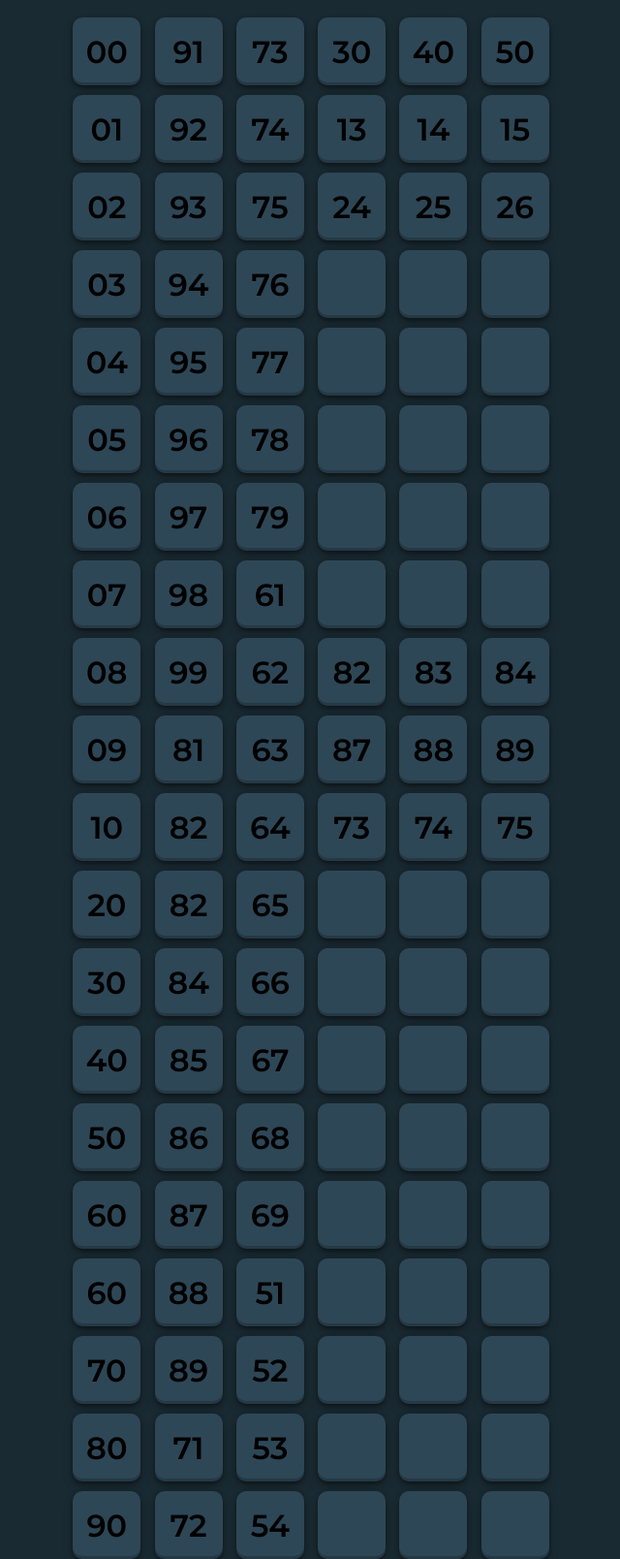
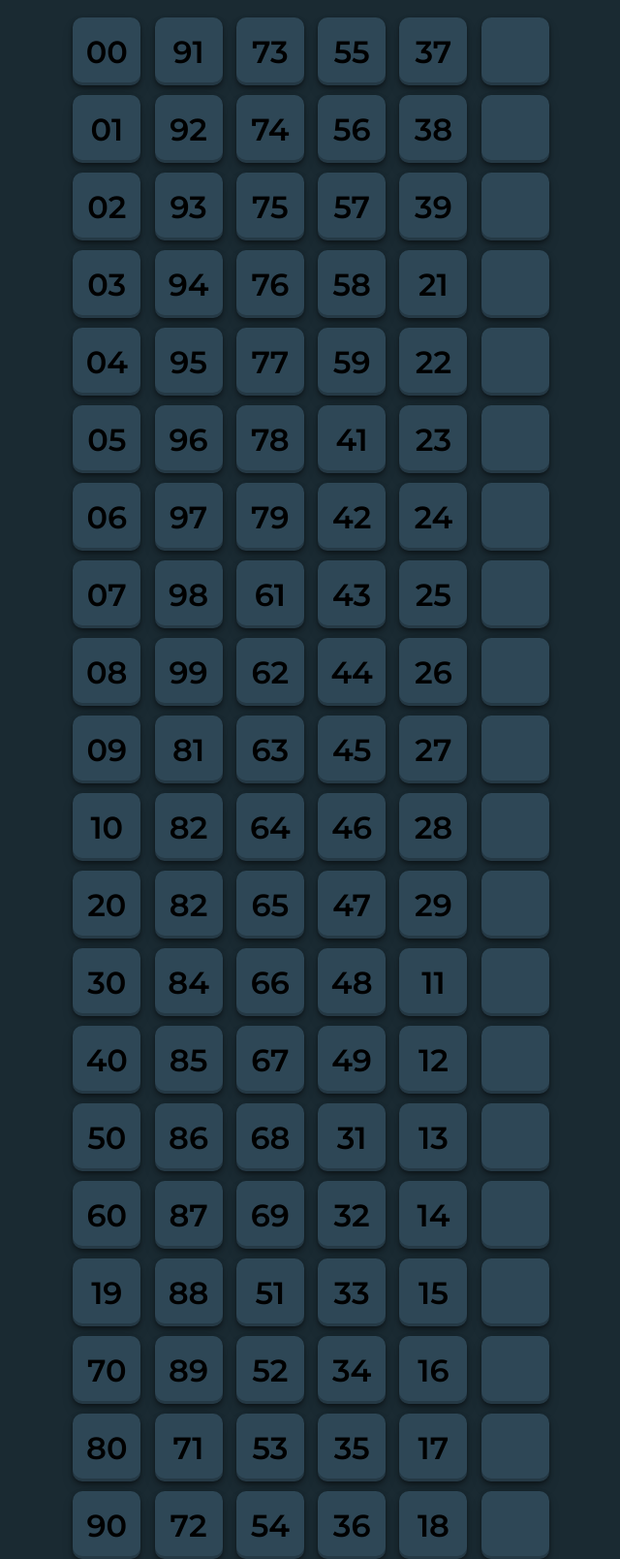
Before and after one commit to gilte/Tabela, a plain HTML site: page index.html in a window 1280 px wide. Shown: the part 97-1705 px from the top of the page at 97% size, without its empty margins (319-959 px from the left). Drawn offline with Linux system fonts and the light colour scheme.

Commit message:
Add files via upload

```diff
--- a/index.html
+++ b/index.html
@@ -19,9 +19,9 @@
         <li class="box" id="1">00</li>
         <li class="box" id="2">91</li>
         <li class="box" id="3">73</li>
-        <li class="box" id="4">30</li>
-        <li class="box" id="5">40</li>
-        <li class="box" id="6">50</li>
+        <li class="box" id="4">55</li>
+        <li class="box" id="5">37</li>
+        <li class="box" id="6"></li>
 
 
       </ul>
@@ -29,9 +29,9 @@
         <li class="box" id="1">01</li>
         <li class="box" id="2">92</li>
         <li class="box" id="3">74</li>
-        <li class="box" id="4">13</li>
-        <li class="box" id="5">14</li>
-        <li class="box" id="6">15</li>
+        <li class="box" id="4">56</li>
+        <li class="box" id="5">38</li>
+        <li class="box" id="6"></li>
 
 
       </ul>
@@ -39,9 +39,9 @@
         <li class="box" id="1">02</li>
         <li class="box" id="2">93</li>
         <li class="box" id="3">75</li>
-        <li class="box" id="4">24</li>
-        <li class="box" id="5">25</li>
-        <li class="box" id="6">26</li>
+        <li class="box" id="4">57</li>
+        <li class="box" id="5">39</li>
+        <li class="box" id="6"></li>
 
 
       </ul>
@@ -49,87 +49,87 @@
         <li class="box" id="1">03</li>
         <li class="box" id="2">94</li>
         <li class="box" id="3">76</li>
-        <li class="box" id="4"></li>
-        <li class="box" id="5"></li>
+        <li class="box" id="4">58</li>
+        <li class="box" id="5">21</li>
         <li class="box" id="6"></li>
      </ul>   <ul>
         <li class="box" id="1">04</li>
         <li class="box" id="2">95</li>
         <li class="box" id="3">77</li>
-        <li class="box" id="4"></li>
-        <li class="box" id="5"></li>
+        <li class="box" id="4">59</li>
+        <li class="box" id="5">22</li>
         <li class="box" id="6"></li>
       </ul>
       <ul>
         <li class="box" id="1">05</li>
         <li class="box" id="2">96</li>
         <li class="box" id="3">78</li>
-        <li class="box" id="4"></li>
-        <li class="box" id="5"></li>
+        <li class="box" id="4">41</li>
+        <li class="box" id="5">23</li>
         <li class="box" id="6"></li>
       </ul>
       <ul>
         <li class="box" id="1">06</li>
         <li class="box" id="2">97</li>
         <li class="box" id="3">79</li>
-        <li class="box" id="4"></li>
-        <li class="box" id="5"></li>
+        <li class="box" id="4">42</li>
+        <li class="box" id="5">24</li>
         <li class="box" id="6"></li>
        </ul>
        <ul>
         <li class="box" id="1">07</li>
         <li class="box" id="2">98</li>
         <li class="box" id="3">61</li>
-        <li class="box" id="4"></li>
-        <li class="box" id="5"></li>
+        <li class="box" id="4">43</li>
+        <li class="box" id="5">25</li>
         <li class="box" id="6"></li>
         </ul>
       <ul>
         <li class="box" id="1">08</li>
         <li class="box" id="2">99</li>
         <li class="box" id="3">62</li>
-        <li class="box" id="4">82</li>
-        <li class="box" id="5">83</li>
-        <li class="box" id="6">84</li>
+        <li class="box" id="4">44</li>
+        <li class="box" id="5">26</li>
+        <li class="box" id="6"></li>
     </ul>
       <ul>
         <li class="box" id="1">09</li>
         <li class="box" id="2">81</li>
         <li class="box" id="3">63</li>
-        <li class="box" id="4">87</li>
-        <li class="box" id="5">88</li>
-        <li class="box" id="6">89</li>
+        <li class="box" id="4">45</li>
+        <li class="box" id="5">27</li>
+        <li class="box" id="6"></li>
 </ul>
       <ul>
         <li class="box" id="1">10</li>
         <li class="box" id="2">82</li>
         <li class="box" id="3">64</li>
-        <li class="box" id="4">73</li>
-        <li class="box" id="5">74</li>
-        <li class="box" id="6">75</li>
+        <li class="box" id="4">46</li>
+        <li class="box" id="5">28</li>
+        <li class="box" id="6"></li>
         </ul>
       <ul>
         <li class="box" id="1">20</li>
         <li class="box" id="2">82</li>
         <li class="box" id="3">65</li>
-        <li class="box" id="4"></li>
-        <li class="box" id="5"></li>
+        <li class="box" id="4">47</li>
+        <li class="box" id="5">29</li>
         <li class="box" id="6"></li>
         </ul>
       <ul>
         <li class="box" id="1">30</li>
         <li class="box" id="2">84</li>
         <li class="box" id="3">66</li>
-        <li class="box" id="4"></li>
-        <li class="box" id="5"></li>
+        <li class="box" id="4">48</li>
+        <li class="box" id="5">11</li>
         <li class="box" id="6"></li>
       </ul>
       <ul>
         <li class="box" id="1">40</li>
         <li class="box" id="2">85</li>
         <li class="box" id="3">67</li>
-        <li class="box" id="4"></li>
-        <li class="box" id="5"></li>
+        <li class="box" id="4">49</li>
+        <li class="box" id="5">12</li>
         <li class="box" id="6"></li>
 
 
@@ -138,8 +138,8 @@
         <li class="box" id="1">50</li>
         <li class="box" id="2">86</li>
         <li class="box" id="3">68</li>
-        <li class="box" id="4"></li>
-        <li class="box" id="5"></li>
+        <li class="box" id="4">31</li>
+        <li class="box" id="5">13</li>
         <li class="box" id="6"></li>
 
 
@@ -148,18 +148,18 @@
         <li class="box" id="1">60</li>
         <li class="box" id="2">87</li>
         <li class="box" id="3">69</li>
-        <li class="box" id="4"></li>
-        <li class="box" id="5"></li>
+        <li class="box" id="4">32</li>
+        <li class="box" id="5">14</li>
         <li class="box" id="6"></li>
 
 
       </ul>
       <ul>
-        <li class="box" id="1">60</li>
+        <li class="box" id="1">19</li>
         <li class="box" id="2">88</li>
         <li class="box" id="3">51</li>
-        <li class="box" id="4"></li>
-        <li class="box" id="5"></li>
+        <li class="box" id="4">33</li>
+        <li class="box" id="5">15</li>
         <li class="box" id="6"></li>
 
 
@@ -168,8 +168,8 @@
         <li class="box" id="1">70</li>
         <li class="box" id="2">89</li>
         <li class="box" id="3">52</li>
-        <li class="box" id="4"></li>
-        <li class="box" id="5"></li>
+        <li class="box" id="4">34</li>
+        <li class="box" id="5">16</li>
         <li class="box" id="6"></li>
 
 
@@ -178,8 +178,8 @@
         <li class="box" id="1">80</li>
         <li class="box" id="2">71</li>
         <li class="box" id="3">53</li>
-        <li class="box" id="4"></li>
-        <li class="box" id="5"></li>
+        <li class="box" id="4">35</li>
+        <li class="box" id="5">17</li>
         <li class="box" id="6"></li>
 
 
@@ -188,8 +188,8 @@
         <li class="box" id="1">90</li>
         <li class="box" id="2">72</li>
         <li class="box" id="3">54</li>
-        <li class="box" id="4"></li>
-        <li class="box" id="5"></li>
+        <li class="box" id="4">36</li>
+        <li class="box" id="5">18</li>
         <li class="box" id="6"></li>
 
 
```
